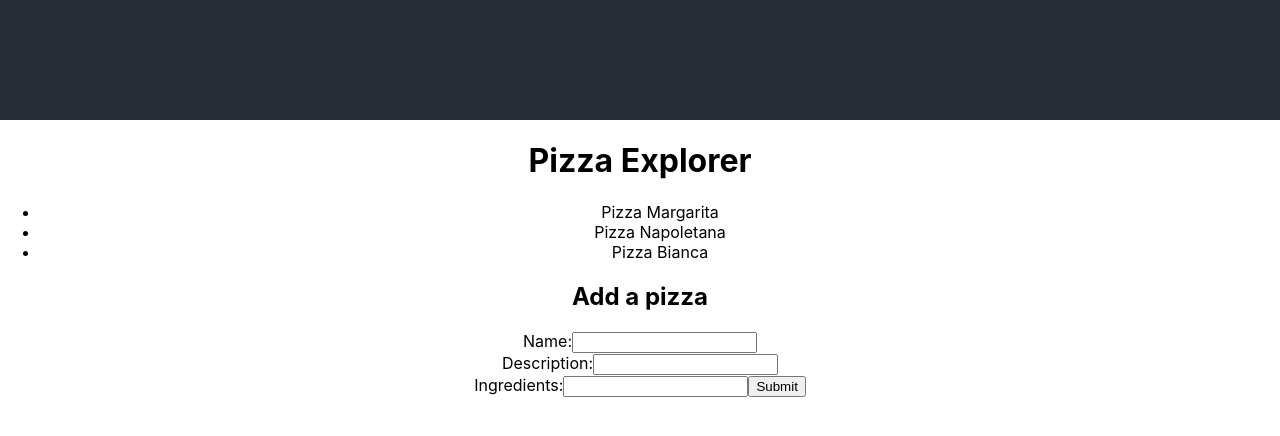
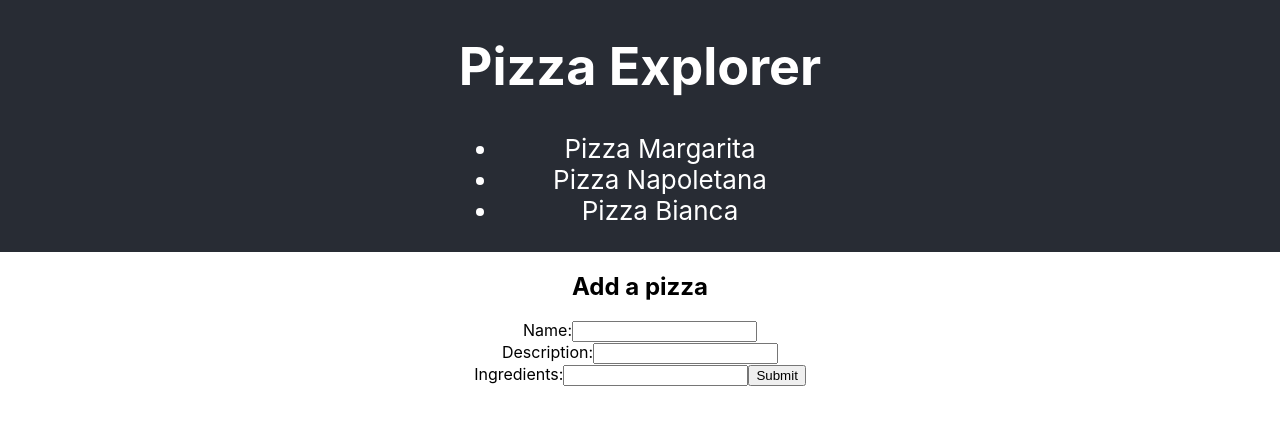
Before and after one commit to marloesverdonk/Pizzalist, a React (Create React App) app: page / in a window 1280 px wide. Shown: the top 436 px of the page. Built offline with nearby package versions, Linux system fonts and the light colour scheme.

Commit message:
Really finished

```diff
--- a/src/App.css
+++ b/src/App.css
@@ -10,7 +10,7 @@
 
 .App-header {
   background-color: #282c34;
-  min-height: 15vh;
+  min-height: 30vh;
   display: flex;
   flex-direction: column;
   align-items: center;
--- a/src/App.js
+++ b/src/App.js
@@ -8,10 +8,11 @@ function App() {
   return (
     <div className="App">
       <header className="App-header">
+      <PizzaListContainer/>
+      <PizzaDetailsContainer/>
       </header>
       <main>
-      <PizzaListContainer/>
-      <PizzaDetailsContainer/>
+
       <AddPizzaFormContainer/>
       </main>
     </div>
```
